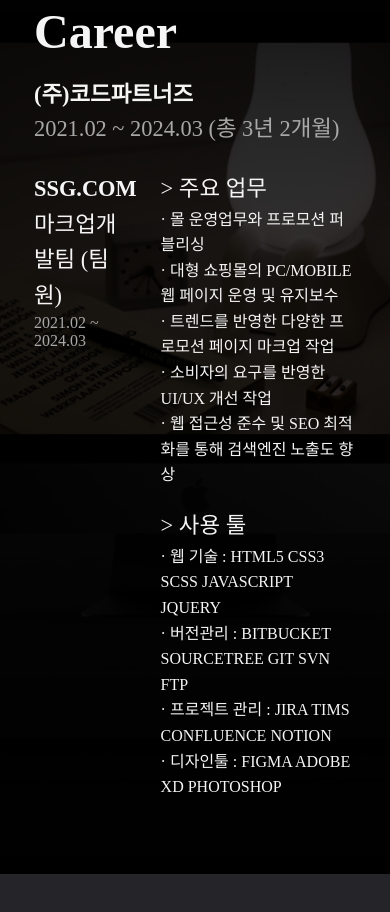
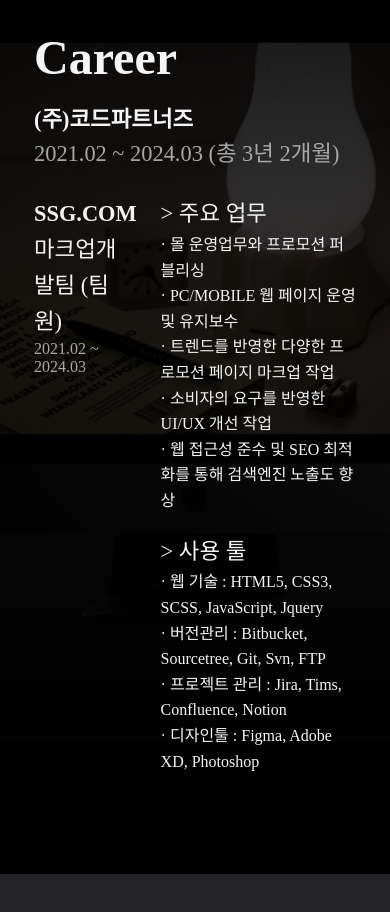
Before and after one commit to kyangah/portfolio, a plain HTML site: page index.html in a window 390 px wide. Shown: the part 1794-2706 px from the top of the page. Drawn offline with nearby package versions, Linux system fonts and the light colour scheme.

Commit message:
Add files via upload

```diff
--- a/index.html
+++ b/index.html
@@ -118,17 +118,17 @@
                     <p>&gt; 주요 업무</p>
                     <ul>
                         <li>&middot; 몰 운영업무와 프로모션 퍼블리싱</li>
-                        <li>&middot; 대형 쇼핑몰의 PC/MOBILE 웹 페이지 운영 및 유지보수</li>
+                        <li>&middot; PC/MOBILE 웹 페이지 운영 및 유지보수</li>
                         <li>&middot; 트렌드를 반영한 다양한 프로모션 페이지 마크업 작업</li>
                         <li>&middot; 소비자의 요구를 반영한 UI/UX 개선 작업</li>
                         <li>&middot; 웹 접근성 준수 및 SEO 최적화를 통해 검색엔진 노출도 향상</li>
                     </ul>
                     <p>&gt; 사용 툴</p>
                     <ul>
-                        <li>&middot; 웹 기술 : HTML5 CSS3 SCSS JAVASCRIPT JQUERY</li>
-                        <li>&middot; 버전관리 : BITBUCKET SOURCETREE GIT SVN FTP</li>
-                        <li>&middot; 프로젝트 관리 : JIRA TIMS CONFLUENCE NOTION</li>
-                        <li>&middot; 디자인툴 : FIGMA ADOBE XD PHOTOSHOP</li>
+                        <li>&middot; 웹 기술 : HTML5, CSS3, SCSS, JavaScript, Jquery</li>
+                        <li>&middot; 버전관리 : Bitbucket, Sourcetree, Git, Svn, FTP</li>
+                        <li>&middot; 프로젝트 관리 : Jira, Tims, Confluence, Notion</li>
+                        <li>&middot; 디자인툴 : Figma, Adobe XD, Photoshop</li>
                     </ul>
                 </div>
             </div>
```
